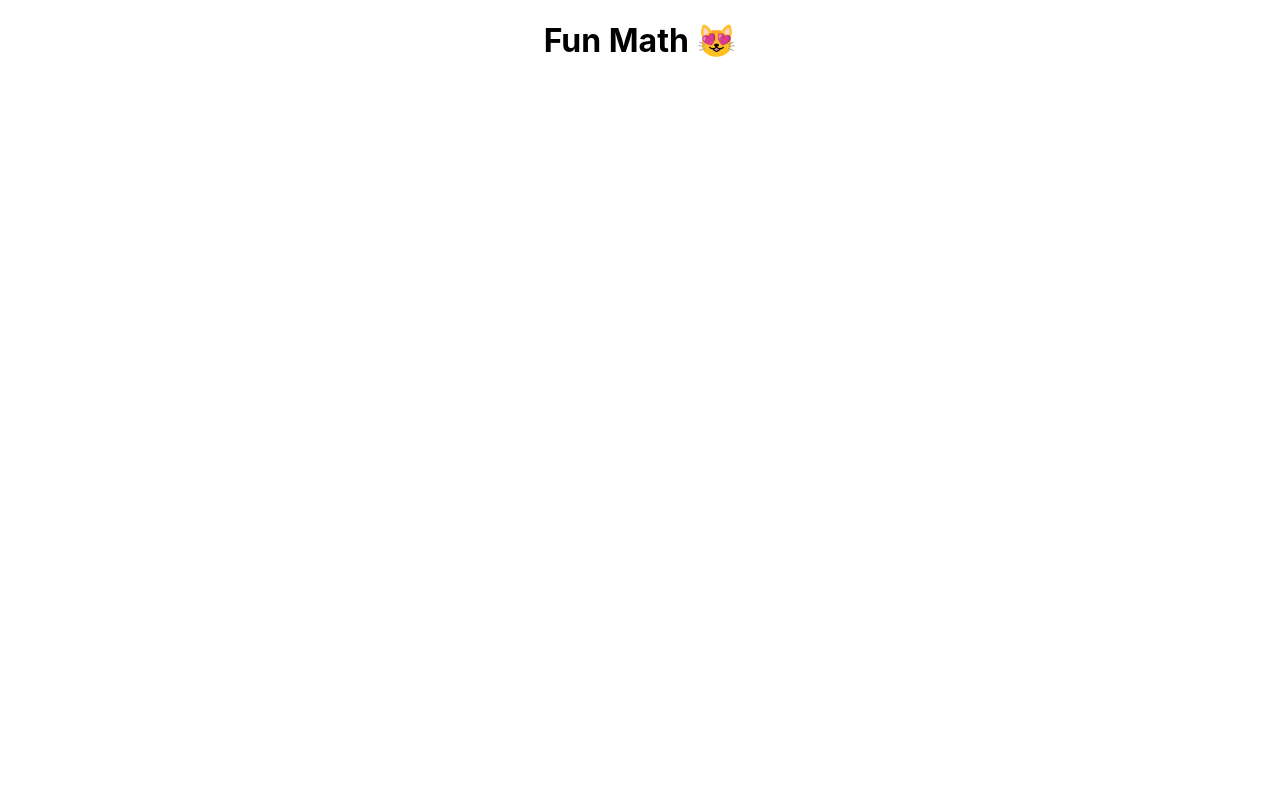
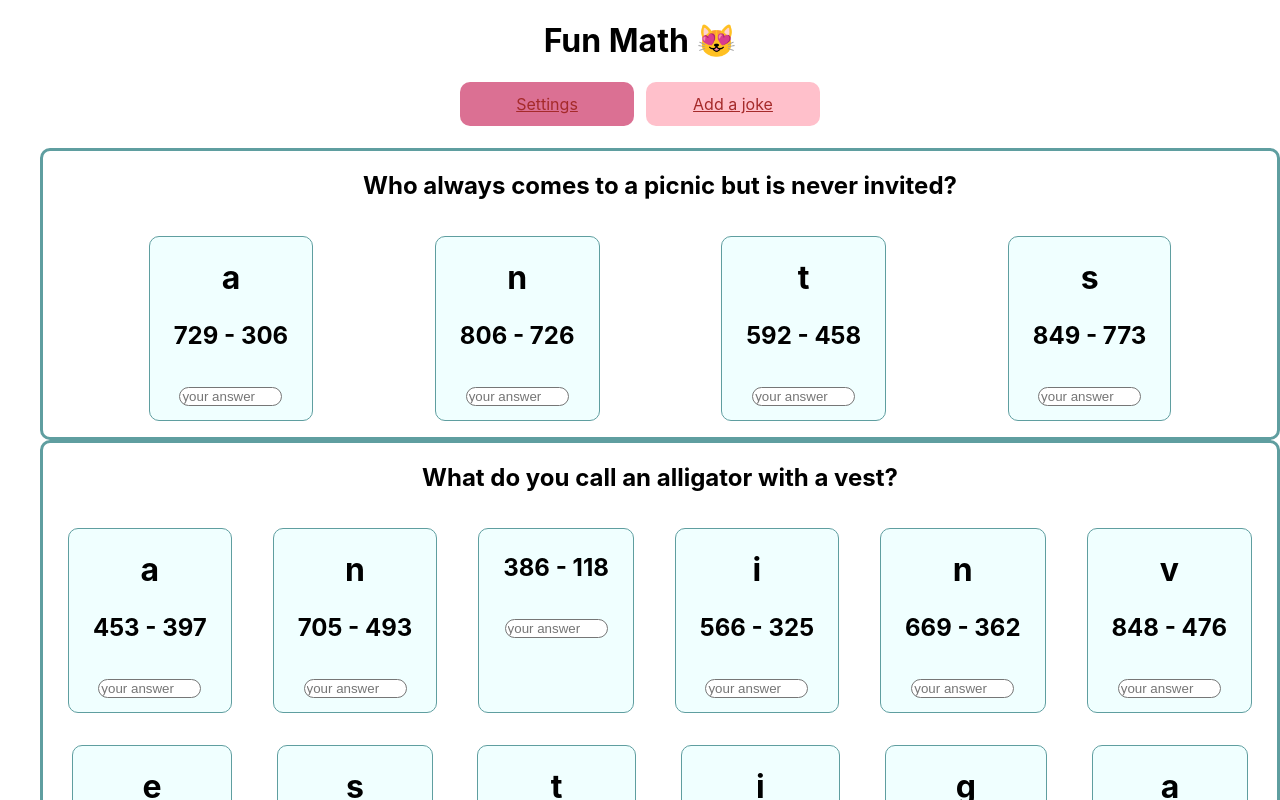
Before and after one commit to shnatya/math-fun-project, a React (Create React App) app: page /settings in a window 1280 px wide. Shown: the top 800 px of the page. Built offline with nearby package versions, Linux system fonts and the light colour scheme; data requests are answered from the project's data file.

Commit message:
Install react router dom. Add NaLink comps for Setting, Add a joke

```diff
--- a/package.json
+++ b/package.json
@@ -8,6 +8,7 @@
     "@testing-library/user-event": "^13.5.0",
     "react": "^17.0.2",
     "react-dom": "^17.0.2",
+    "react-router-dom": "^5.3.0",
     "react-scripts": "5.0.0",
     "web-vitals": "^2.1.2"
   },
--- a/src/App.js
+++ b/src/App.js
@@ -1,15 +1,19 @@
 import './App.css';
 import Header from './Header'
 import MainPage from './MainPage';
-import {Route, Switch} from "react-router-dom";
+import { Route, Switch } from "react-router-dom";
+import NewJokeForm from './NewJokeForm';
 
 function App() {
   return (
     <div className="App">
       <Header />
       <Switch>
-        <Route exact path='/'>
+        <Route exact path='/settings'>
           <MainPage />
+        </Route>
+        <Route exact path='/addajoke'>
+          <NewJokeForm />
         </Route>
       </Switch>
     </div>
--- a/src/Header.js
+++ b/src/Header.js
@@ -1,10 +1,44 @@
 import React from "react";
+import { NavLink } from "react-router-dom";
+
+const linkStyles = {
+    display: "inline-block",
+    background: "pink",
+    color: "brown",
+    width: "150px",
+    padding: "12px",
+    margin: "0 6px 6px",
+    "border-radius": "10px",
+}
 
 function Header() {
     return (
-        <h1>
-            Fun Math 😻
-        </h1>
+        <div>
+            <h1>
+                Fun Math 😻
+            </h1>
+            <NavLink
+                to="/settings"
+                exact
+                style={linkStyles}
+                activeStyle={{
+                    background: "palevioletred",
+                }}
+            >
+                Settings
+            </NavLink>
+            <NavLink
+                to="/addajoke"
+                exact
+                style={linkStyles}
+                activeStyle={{
+                    background: "palevioletred",
+                }}
+            >
+                Add a joke
+            </NavLink>
+        </div>
+
     )
 }
 
--- a/src/Joke.js
+++ b/src/Joke.js
@@ -3,7 +3,7 @@ import Answer from "./Answer";
 
 function Joke({joke}) {
     return (
-        <div>
+        <div className="border-joke">
             <h2>
                 {joke.question}
             </h2>
--- a/src/MainPage.js
+++ b/src/MainPage.js
@@ -14,7 +14,6 @@ function MainPage() {
 
     return (
         <main>
-            <NewJokeForm />
             <JokesList jokesDB={jokesDB}/>
         </main>
     )
--- a/src/NewJokeForm.js
+++ b/src/NewJokeForm.js
@@ -3,7 +3,7 @@ import React from "react";
 function NewJokeForm() {
     return (
         <div>
-
+            <h1>Hi!</h1>
         </div>
     )
 }
--- a/src/index.css
+++ b/src/index.css
@@ -35,3 +35,10 @@ code {
 .margin {
   margin: 1em;
 }
+.border-joke{
+  border-style: solid;
+  border-width: 3px;
+  border-radius: 10px;
+  border-color: cadetblue;
+  size: flex;
+}
--- a/src/index.js
+++ b/src/index.js
@@ -1,6 +1,6 @@
 import React from 'react';
 import ReactDOM from 'react-dom';
-import {BrowserRouter} from "react-router-dom";
+import { BrowserRouter } from "react-router-dom";
 import './index.css';
 import App from './App';
 
```
Also changed, not shown: 1 other file (tests, documents, lock files or other folders).
